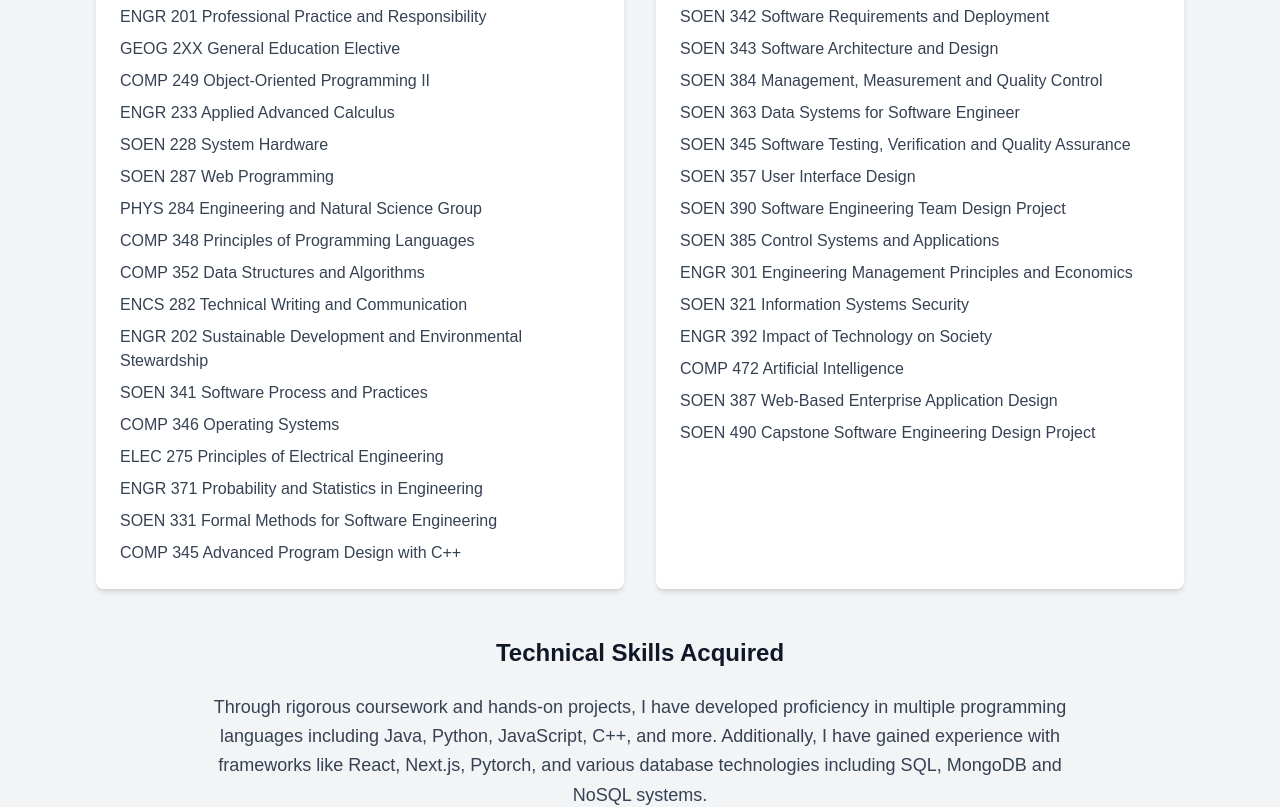
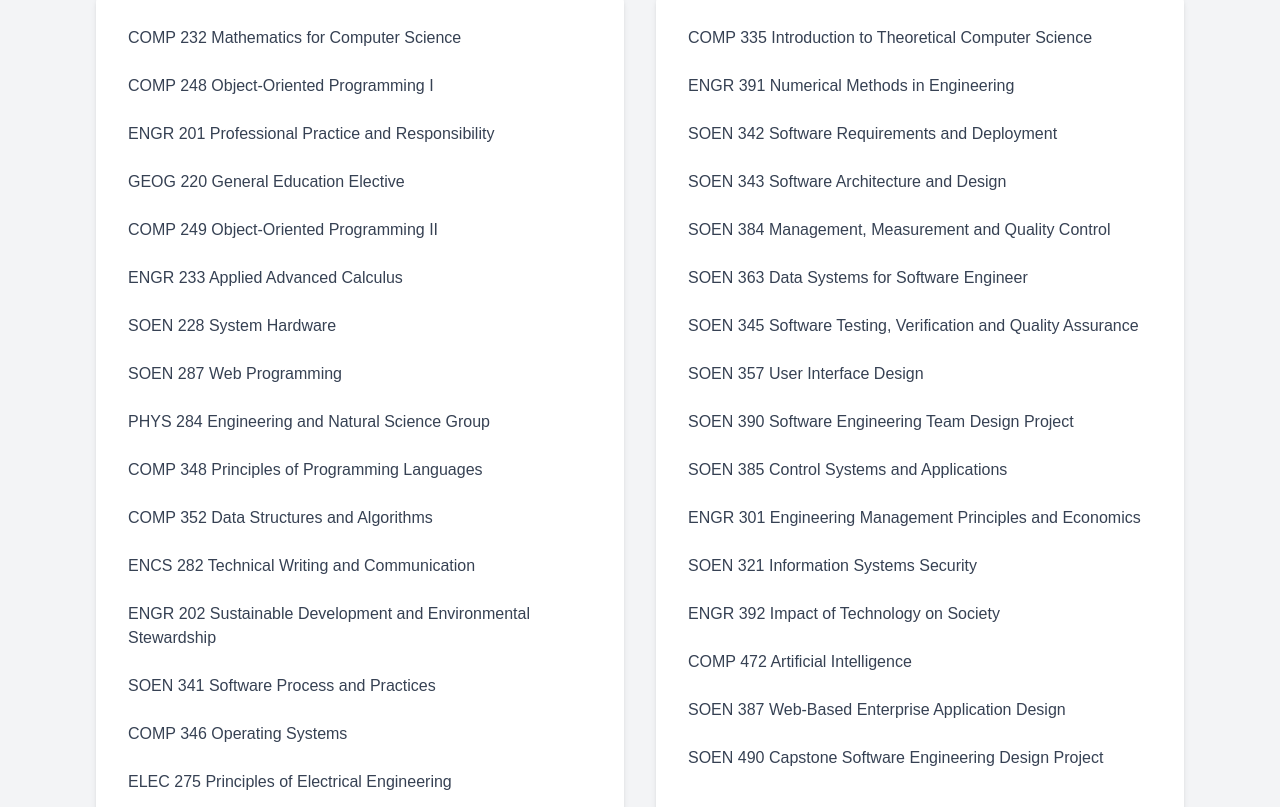
Before and after one commit to AshiswhoIam/WebDevPersonal, a Next.js app in the folder webdevtypescript/: page /Academics in a window 1280 px wide. Shown: the part 860-1667 px from the top of the page. Built offline with nearby package versions, Linux system fonts and the light colour scheme.

Commit message:
Adding Gemini api to generate course descriptions in academics

```diff
--- a/webdevtypescript/src/app/Academics/page.tsx
+++ b/webdevtypescript/src/app/Academics/page.tsx
@@ -1,9 +1,129 @@
-import React from 'react';
+"use client";
+import React, { useState } from 'react';
 import Header from '../Components/header';
 import Footer from '../Components/footer';
 import Link from 'next/link';
 
+//Modal component for displaying course descriptions
+const CourseModal: React.FC<{
+  isOpen: boolean;
+  onClose: () => void;
+  courseName: string;
+  description: string;
+  loading: boolean;
+}> = ({ isOpen, onClose, courseName, description, loading }) => {
+  if (!isOpen) return null;
+
+  return (
+    <div className="fixed inset-0 bg-black/50 flex items-center justify-center z-50 p-4">
+      <div className="bg-white rounded-lg max-w-2xl w-full max-h-[80vh] overflow-y-auto">
+        <div className="p-6">
+          <div className="flex justify-between items-start mb-4">
+            <h3 className="text-xl font-bold text-gray-900">{courseName}</h3>
+            <button
+              onClick={onClose}
+              className="text-gray-400 hover:text-gray-600 text-2xl font-bold"
+            >
+              ×
+            </button>
+          </div>
+
+          {loading ? (
+            <div className="flex items-center justify-center py-8">
+              <div className="animate-spin rounded-full h-8 w-8 border-b-2 border-blue-600"></div>
+              <span className="ml-3 text-gray-600">Generating description...</span>
+            </div>
+          ) : (
+            <div className="text-gray-700 leading-relaxed">
+              {description ? (
+                <p>{description}</p>
+              ) : (
+                <p className="text-red-500">Failed to generate description. Please try again.</p>
+              )}
+            </div>
+          )}
+        </div>
+      </div>
+    </div>
+  );
+};
+
 const Academics: React.FC = () => {
+  const [selectedCourse, setSelectedCourse] = useState<string>('');
+  const [courseDescription, setCourseDescription] = useState<string>('');
+  const [isModalOpen, setIsModalOpen] = useState<boolean>(false);
+  const [loading, setLoading] = useState<boolean>(false);
+
+  const handleCourseClick = async (courseName: string) => {
+    setSelectedCourse(courseName);
+    setIsModalOpen(true);
+    setLoading(true);
+    setCourseDescription('');
+
+    try {
+      const response = await fetch('/api/generate-course-description', {
+        method: 'POST',
+        headers: {
+          'Content-Type': 'application/json',
+        },
+        body: JSON.stringify({ courseName }),
+      });
+
+      if (!response.ok) {
+        throw new Error('Failed to generate description');
+      }
+
+      const data = await response.json();
+      setCourseDescription(data.description);
+    } catch (error) {
+      console.error('Error:', error);
+      setCourseDescription('Sorry, could not generate description at this time.');
+    } finally {
+      setLoading(false);
+    }
+  };
+
+  const courses = [
+    'COMP 232 Mathematics for Computer Science',
+    'COMP 248 Object-Oriented Programming I',
+    'ENGR 201 Professional Practice and Responsibility',
+    'GEOG 220 General Education Elective',
+    'COMP 249 Object-Oriented Programming II',
+    'ENGR 233 Applied Advanced Calculus',
+    'SOEN 228 System Hardware',
+    'SOEN 287 Web Programming',
+    'PHYS 284 Engineering and Natural Science Group',
+    'COMP 348 Principles of Programming Languages',
+    'COMP 352 Data Structures and Algorithms',
+    'ENCS 282 Technical Writing and Communication',
+    'ENGR 202 Sustainable Development and Environmental Stewardship',
+    'SOEN 341 Software Process and Practices',
+    'COMP 346 Operating Systems',
+    'ELEC 275 Principles of Electrical Engineering',
+    'ENGR 371 Probability and Statistics in Engineering',
+    'SOEN 331 Formal Methods for Software Engineering',
+    'COMP 345 Advanced Program Design with C++'
+  ];
+
+  const coursesColumn2 = [
+    'COMP 335 Introduction to Theoretical Computer Science',
+    'ENGR 391 Numerical Methods in Engineering',
+    'SOEN 342 Software Requirements and Deployment',
+    'SOEN 343 Software Architecture and Design',
+    'SOEN 384 Management, Measurement and Quality Control',
+    'SOEN 363 Data Systems for Software Engineer',
+    'SOEN 345 Software Testing, Verification and Quality Assurance',
+    'SOEN 357 User Interface Design',
+    'SOEN 390 Software Engineering Team Design Project',
+    'SOEN 385 Control Systems and Applications',
+    'ENGR 301 Engineering Management Principles and Economics',
+    'SOEN 321 Information Systems Security',
+    'ENGR 392 Impact of Technology on Society',
+    'COMP 472 Artificial Intelligence',
+    'SOEN 387 Web‑Based Enterprise Application Design',
+    'SOEN 490 Capstone Software Engineering Design Project'
+  ];
+
   return (
     <div className="min-h-screen flex flex-col">
       {/* Header */}
@@ -63,54 +183,39 @@ const Academics: React.FC = () => {
               and collaborative learning experiences.
             </p>
 
+             <p className="text-lg text-gray-700 text-center mb-12 max-w-3xl mx-auto leading-relaxed">
+              Select a course below to explore an AI-generated description provided by Gemini.
+            </p>
+
             {/* Two Columns */}
             <div className="grid grid-cols-1 md:grid-cols-2 gap-8 mb-12">
               {/* Left Column */}
               <div className="bg-white rounded-lg p-6 shadow-md">
-
                 <div className="space-y-2">
-                  <p className="text-gray-700">COMP 232 Mathematics for Computer Science</p>
-                  <p className="text-gray-700">COMP 248 Object-Oriented Programming I</p>
-                  <p className="text-gray-700">ENGR 201 Professional Practice and Responsibility</p>
-                  <p className="text-gray-700">GEOG 2XX General Education Elective  </p>
-                  <p className="text-gray-700">COMP 249 Object-Oriented Programming II</p>
-                  <p className="text-gray-700">ENGR 233 Applied Advanced Calculus </p>
-                  <p className="text-gray-700">SOEN 228 System Hardware </p>
-                  <p className="text-gray-700">SOEN 287 Web Programming</p>
-                  <p className="text-gray-700">PHYS 284 Engineering and Natural Science Group</p>
-                  <p className="text-gray-700">COMP 348 Principles of Programming Languages </p>
-                  <p className="text-gray-700">COMP 352 Data Structures and Algorithms </p>
-                  <p className="text-gray-700">ENCS 282 Technical Writing and Communication</p>
-                  <p className="text-gray-700">ENGR 202 Sustainable Development and Environmental Stewardship</p>
-                  <p className="text-gray-700">SOEN 341 Software Process and Practices </p>
-                  <p className="text-gray-700">COMP 346 Operating Systems</p>
-                  <p className="text-gray-700">ELEC 275 Principles of Electrical Engineering</p>
-                  <p className="text-gray-700">ENGR 371 Probability and Statistics in Engineering</p>
-                  <p className="text-gray-700">SOEN 331 Formal Methods for Software Engineering</p>
-                  <p className="text-gray-700">COMP 345 Advanced Program Design with C++</p>
+                  {courses.map((course, index) => (
+                    <p
+                      key={index}
+                      className="text-gray-700 cursor-pointer hover:text-blue-600 hover:bg-blue-50 p-2 rounded transition-all duration-200"
+                      onClick={() => handleCourseClick(course)}
+                    >
+                      {course}
+                    </p>
+                  ))}
                 </div>
               </div>
 
               {/* Right Column */}
               <div className="bg-white rounded-lg p-6 shadow-md">
-
                 <div className="space-y-2">
-                  <p className="text-gray-700">COMP 335 Introduction to Theoretical Computer Science</p>
-                  <p className="text-gray-700">ENGR 391 Numerical Methods in Engineering</p>
-                  <p className="text-gray-700">SOEN 342 Software Requirements and Deployment</p>
-                  <p className="text-gray-700">SOEN 343 Software Architecture and Design </p>
-                  <p className="text-gray-700">SOEN 384 Management, Measurement and Quality Control </p>
-                  <p className="text-gray-700">SOEN 363 Data Systems for Software Engineer</p>
-                  <p className="text-gray-700">SOEN 345 Software Testing, Verification and Quality Assurance</p>
-                  <p className="text-gray-700">SOEN 357 User Interface Design</p>
-                  <p className="text-gray-700">SOEN 390 Software Engineering Team Design Project</p>
-                  <p className="text-gray-700">SOEN 385 Control Systems and Applications </p>
-                  <p className="text-gray-700">ENGR 301 Engineering Management Principles and Economics  </p>
-                  <p className="text-gray-700">SOEN 321 Information Systems Security  </p>
-                  <p className="text-gray-700">ENGR 392 Impact of Technology on Society </p>
-                  <p className="text-gray-700">COMP 472 Artificial Intelligence </p>
-                  <p className="text-gray-700">SOEN 387 Web‑Based Enterprise Application Design </p>
-                  <p className="text-gray-700">SOEN 490 Capstone Software Engineering Design Project  </p>
+                  {coursesColumn2.map((course, index) => (
+                    <p
+                      key={index}
+                      className="text-gray-700 cursor-pointer hover:text-blue-600 hover:bg-blue-50 p-2 rounded transition-all duration-200"
+                      onClick={() => handleCourseClick(course)}
+                    >
+                      {course}
+                    </p>
+                  ))}
                 </div>
               </div>
             </div>
@@ -127,6 +232,7 @@ const Academics: React.FC = () => {
             </div>
           </div>
         </section>
+
         {/* Section 3 */}
         <section className="relative py-16 bg-[url('/AcadS3.png')] bg-cover bg-center bg-no-repeat">
           {/* overlay for better text readability */}
@@ -144,7 +250,6 @@ const Academics: React.FC = () => {
               <Link href="/">
               <div className="bg-white/90 backdrop-blur-sm rounded-lg p-6 text-center shadow-lg
               hover:shadow-xl hover:scale-105 hover:bg-white transition-all duration-300 ease-in-out cursor-pointer">
-
                 <p className="text-gray-700 font-medium">SQL</p>
               </div>
               </Link>
@@ -178,6 +283,15 @@ const Academics: React.FC = () => {
 
       {/* Footer */}
       <Footer />
+
+      {/* Course Description Modal */}
+      <CourseModal
+        isOpen={isModalOpen}
+        onClose={() => setIsModalOpen(false)}
+        courseName={selectedCourse}
+        description={courseDescription}
+        loading={loading}
+      />
     </div>
   );
 };
```
Also changed, not shown: webdevtypescript/src/app/api/generate-course-description/route.ts (added, +63 -0 lines).
